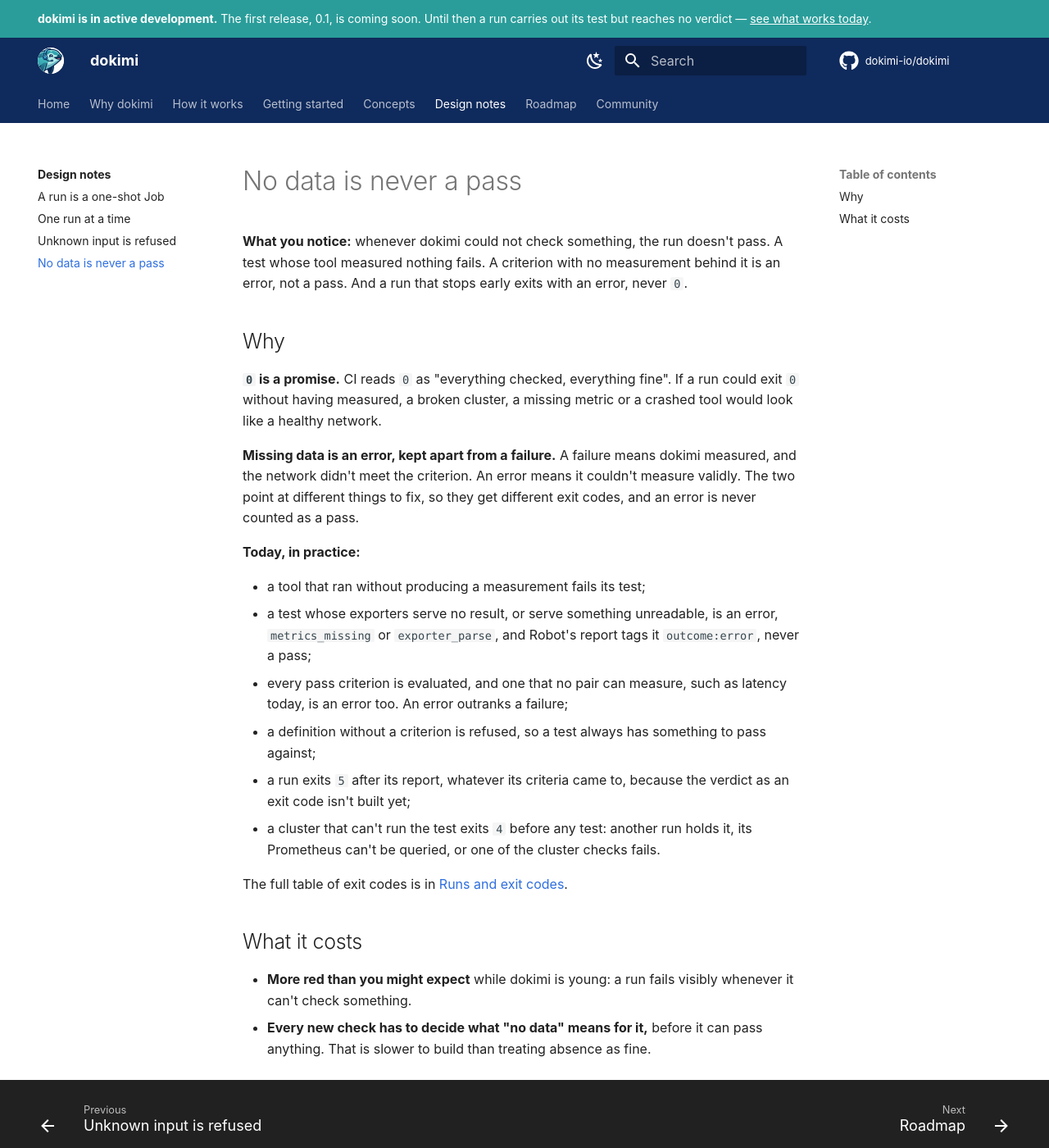
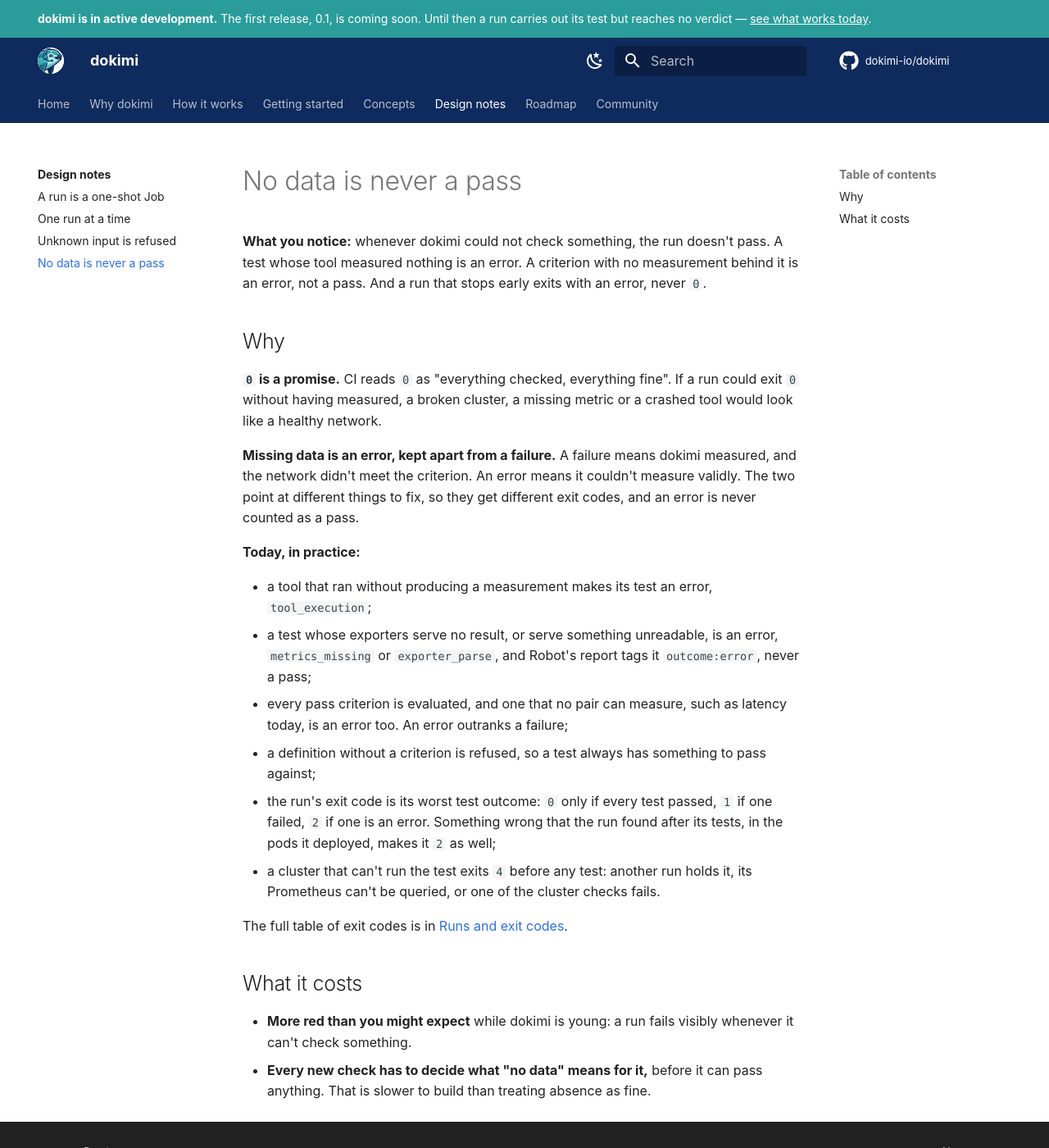
Before and after one commit to dokimi-io/dokimi-website, an MkDocs documentation site: the page built from docs/design/no-data-is-not-a-pass.md, in a window 1280 px wide and 1400 px high. Shown: the whole window at 82% size. Built offline with MkDocs 1.6.1 and Material for MkDocs 9.7.7, drawn with Linux system fonts in a browser that asks for light colours; comment, search, counter and statistics services are not loaded.

Commit message:
Design notes: Sandro's two corrections, and what main does after M1-16 and M1-14
- Unknown input: validate says where and why, and the cluster's name has
  its surrounding spaces trimmed.
- No data is never a pass: a tool that measured nothing is a tool_execution
  error, and the exit code is now the run's verdict.
- One run at a time: only a pod that may still send holds the cluster.
- One-shot Job: what a failed run keeps, dokimi prometheus, and
  dokimi cleanup --prometheus.

Co-Authored-By: Claude Opus 5.5 <noreply@anthropic.com>

```diff
--- a/docs/design/no-data-is-not-a-pass.md
+++ b/docs/design/no-data-is-not-a-pass.md
@@ -1,8 +1,8 @@
 # No data is never a pass
 
 **What you notice:** whenever dokimi could not check something, the run doesn't pass. A test whose
-tool measured nothing fails. A criterion with no measurement behind it is an error, not a pass.
-And a run that stops early exits with an error, never `0`.
+tool measured nothing is an error. A criterion with no measurement behind it is an error, not a
+pass. And a run that stops early exits with an error, never `0`.
 
 ## Why
 
@@ -17,14 +17,15 @@ pass.
 
 **Today, in practice:**
 
-- a tool that ran without producing a measurement fails its test;
+- a tool that ran without producing a measurement makes its test an error, `tool_execution`;
 - a test whose exporters serve no result, or serve something unreadable, is an error,
   `metrics_missing` or `exporter_parse`, and Robot's report tags it `outcome:error`, never a pass;
 - every pass criterion is evaluated, and one that no pair can measure, such as latency today, is
   an error too. An error outranks a failure;
 - a definition without a criterion is refused, so a test always has something to pass against;
-- a run exits `5` after its report, whatever its criteria came to, because the verdict as an exit
-  code isn't built yet;
+- the run's exit code is its worst test outcome: `0` only if every test passed, `1` if one failed,
+  `2` if one is an error. Something wrong that the run found after its tests, in the pods it
+  deployed, makes it `2` as well;
 - a cluster that can't run the test exits `4` before any test: another run holds it, its
   Prometheus can't be queried, or one of the cluster checks fails.
 
```
Also changed, not shown: docs/design/one-run-at-a-time.md (+5 -3 lines), docs/design/one-shot-job.md (+7 -3 lines), docs/design/strict-input.md (+4 -3 lines).
